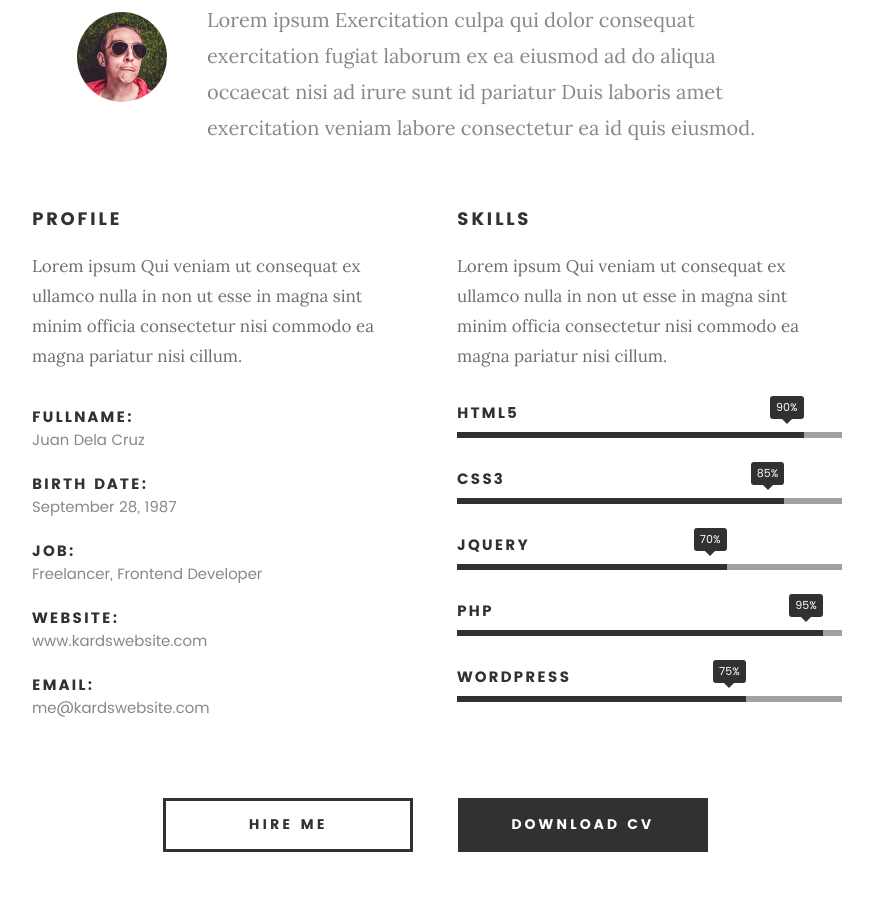
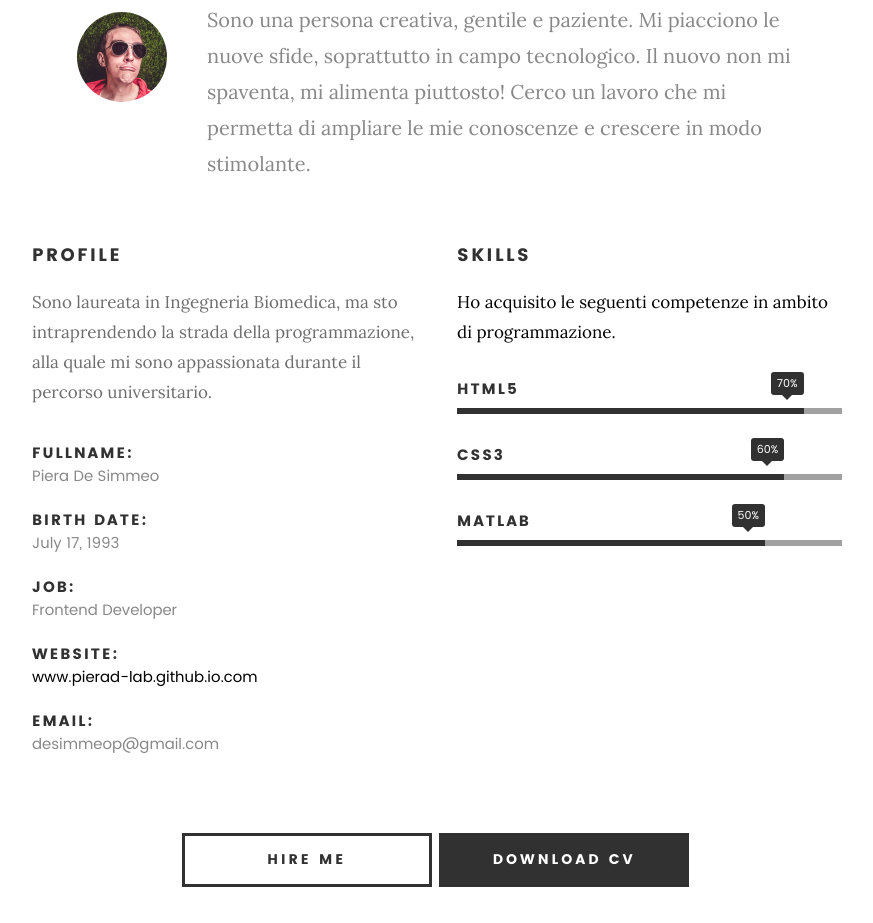
Before and after one commit to PieraD-lab/Portfolio, a plain HTML site: page index.html in a window 1280 px wide. Shown: the part 1037-1960 px from the top of the page, without its empty margins (203-1076 px from the left). Drawn offline with Linux system fonts and the light colour scheme; files whose address does not match are found by name.

Commit message:
Modifiche prima parte

```diff
--- a/index.html
+++ b/index.html
@@ -110,7 +110,7 @@
 
    				<img src="images/profile-pic.jpg" alt="Profile Picture">
 
-   				<p class="lead">Lorem ipsum Exercitation culpa qui dolor consequat exercitation fugiat laborum ex ea eiusmod ad do aliqua occaecat nisi ad irure sunt id pariatur Duis laboris amet exercitation veniam labore consectetur ea id quis eiusmod.</p>
+   				<p class="lead"> Sono una persona creativa, gentile e paziente. Mi piacciono le nuove sfide, soprattutto in campo tecnologico. Il nuovo non mi spaventa, mi alimenta piuttosto! Cerco un lavoro che mi permetta di ampliare le mie conoscenze e crescere in modo stimolante.</p>
    			</div>
 
    		</div>
@@ -121,28 +121,28 @@
    		<div class="col-six tab-full">
 
    			<h3>Profile</h3>
-   			<p>Lorem ipsum Qui veniam ut consequat ex ullamco nulla in non ut esse in magna sint minim officia consectetur nisi commodo ea magna pariatur nisi cillum.</p>
+   			<p>Sono laureata in Ingegneria Biomedica, ma sto intraprendendo la strada della programmazione, alla quale mi sono appassionata durante il percorso universitario.</p>
 
    			<ul class="info-list">
    				<li>
    					<strong>Fullname:</strong>
-   					<span>Juan Dela Cruz</span>
+   					<span>Piera De Simmeo</span>
    				</li>
    				<li>
    					<strong>Birth Date:</strong>
-   					<span>September 28, 1987</span>
+   					<span>July 17, 1993</span>
    				</li>
    				<li>
    					<strong>Job:</strong>
-   					<span>Freelancer, Frontend Developer</span>
+   					<span>Frontend Developer</span>
    				</li>
    				<li>
    					<strong>Website:</strong>
-   					<span>www.kardswebsite.com</span>
+					<span> <a href="https://pierad-lab.github.io/Portfolio/"> www.pierad-lab.github.io.com</span>
    				</li>
    				<li>
    					<strong>Email:</strong>
-   					<span>me@kardswebsite.com</span>
+   					<span>desimmeop@gmail.com</span>
    				</li>
 
    			</ul> <!-- /info-list -->
@@ -152,29 +152,20 @@
    		<div class="col-six tab-full">
 
    			<h3>Skills</h3>
-   			<p>Lorem ipsum Qui veniam ut consequat ex ullamco nulla in non ut esse in magna sint minim officia consectetur nisi commodo ea magna pariatur nisi cillum.</p>
+   			<p>Ho acquisito le seguenti competenze in ambito di programmazione.</p>
 
 				<ul class="skill-bars">
 				   <li>
-				   	<div class="progress percent90"><span>90%</span></div>
+				   	<div class="progress percent90"><span>70%</span></div>
 				   	<strong>HTML5</strong>
 				   </li>
 				   <li>
-				   	<div class="progress percent85"><span>85%</span></div>
+				   	<div class="progress percent85"><span>60%</span></div>
 				   	<strong>CSS3</strong>
 				   </li>
 				   <li>
-				   	<div class="progress percent70"><span>70%</span></div>
-				   	<strong>JQuery</strong>
-				   </li>
-				   <li>
-				   	<div class="progress percent95"><span>95%</span></div>
-				   	<strong>PHP</strong>
-				   </li>
-				   <li>
-
-				   	<div class="progress percent75"><span>75%</span></div>
-				   	<strong>Wordpress</strong>
+				   	<div class="progress percent80"><span>50%</span></div>
+				   	<strong>Matlab</strong>
 				   </li>
 
 				</ul> <!-- /skill-bars -->
```
